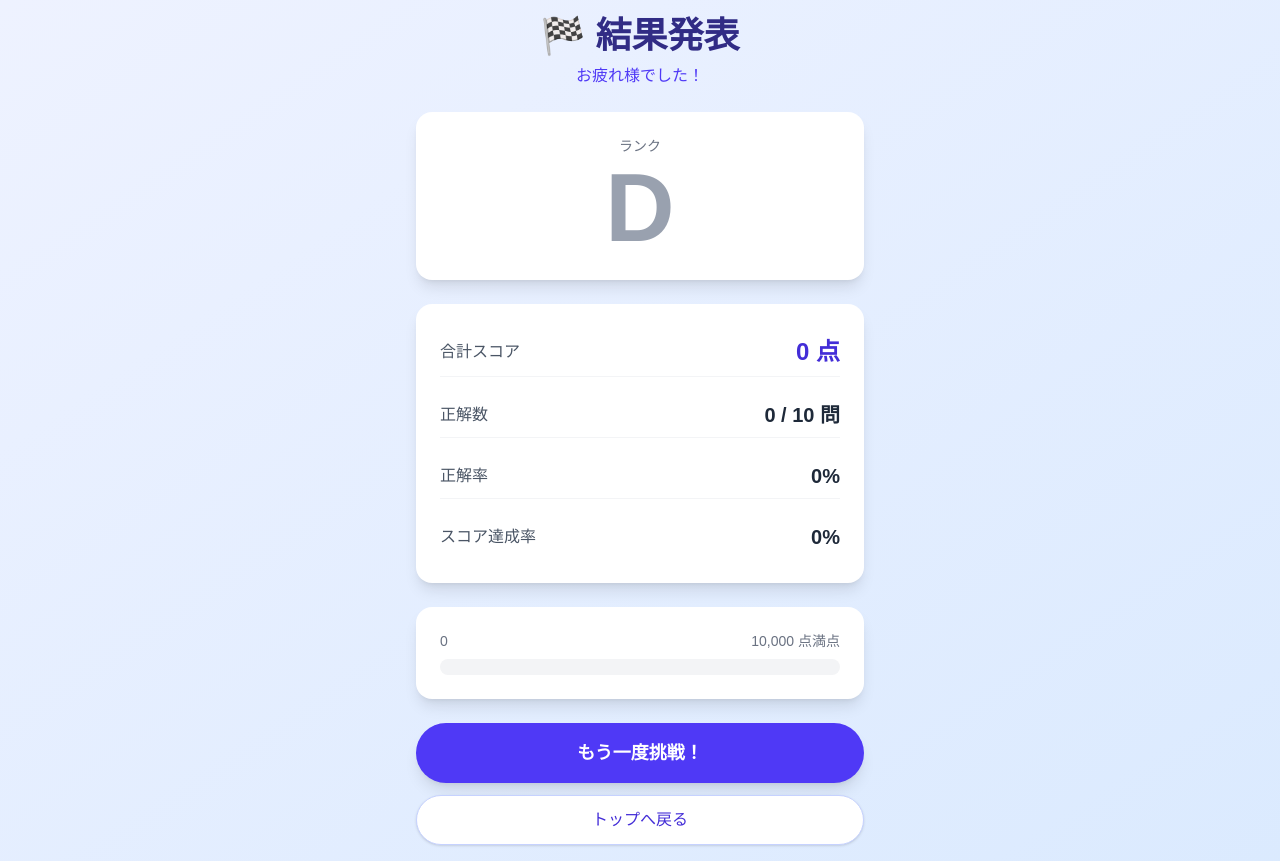
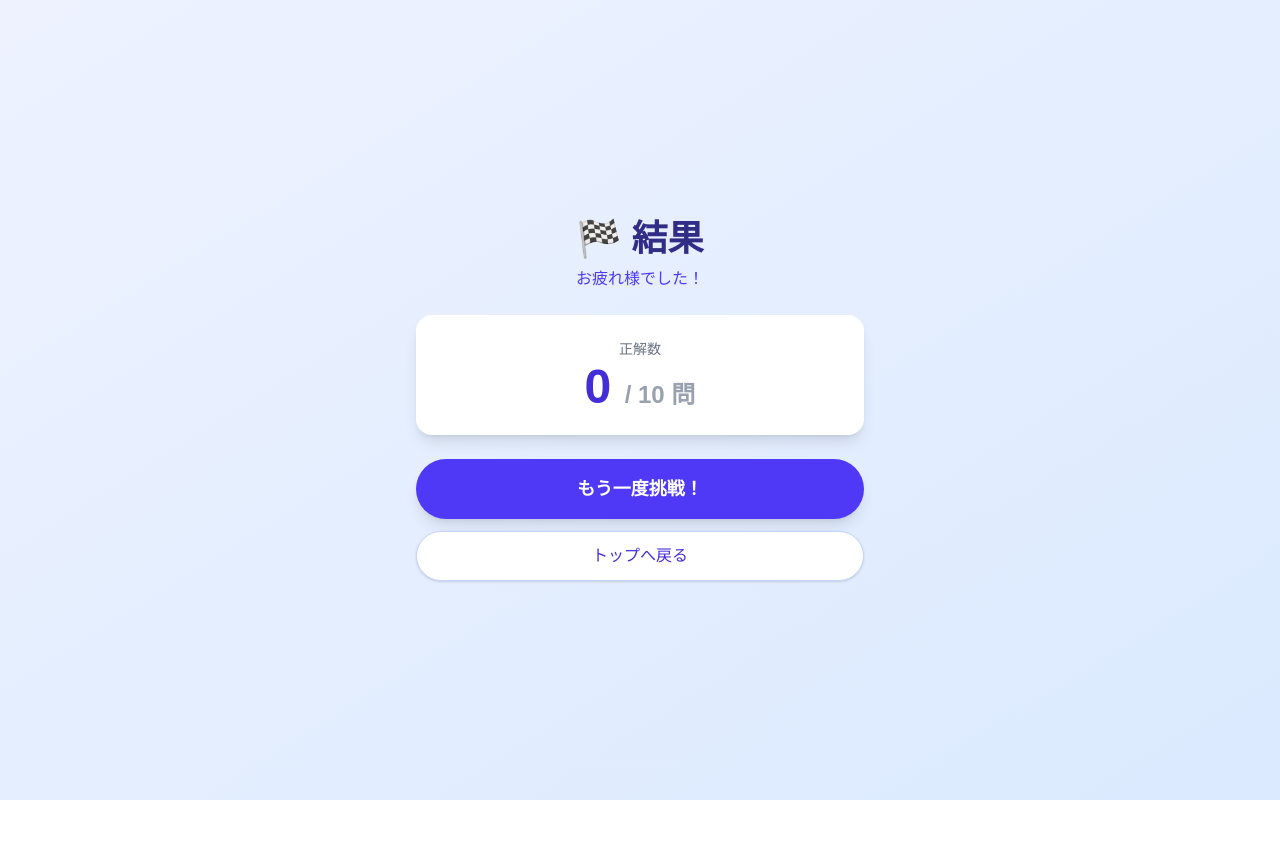
Before and after one commit to chris9609/quiz, a Next.js app: page /result in a window 1280 px wide. After the commit the page ends 800 px from the top, so only its background shows below. Built offline with nearby package versions, Linux system fonts and the light colour scheme.

Commit message:
点数とランクを廃止し、結果画面を正解数と振り返りだけに変更

```diff
--- a/app/quiz/QuizClient.tsx
+++ b/app/quiz/QuizClient.tsx
@@ -3,7 +3,6 @@
 import { useState, useEffect, useRef, useCallback } from "react";
 import { useRouter } from "next/navigation";
 import { type Quiz } from "@/lib/quizData";
-import { calculateScore } from "@/lib/score";
 import { isCorrectAnswer } from "@/lib/answerCheck";
 import { type QuizResult, saveQuizResults } from "@/lib/quizResults";
 
@@ -21,7 +20,7 @@ export default function QuizClient({ quizzes }: { quizzes: Quiz[] }) {
   const [charsShown, setCharsShown] = useState(0);
   const [phase, setPhase] = useState<Phase>("revealing");
   const [userAnswer, setUserAnswer] = useState("");
-  const [lastResult, setLastResult] = useState<{ correct: boolean; score: number; answer: string } | null>(null);
+  const [lastResult, setLastResult] = useState<{ correct: boolean; answer: string } | null>(null);
   const [results, setResults] = useState<QuizResult[]>([]);
 
   const inputRef = useRef<HTMLInputElement>(null);
@@ -81,9 +80,6 @@ export default function QuizClient({ quizzes }: { quizzes: Quiz[] }) {
       currentQuiz.answer,
       currentQuiz.accepted_answers
     );
-    const score = correct
-      ? calculateScore(currentQuiz.question.length, charsShown)
-      : 0;
 
     const result: QuizResult = {
       quizId: currentQuiz.id,
@@ -93,11 +89,10 @@ export default function QuizClient({ quizzes }: { quizzes: Quiz[] }) {
       correct,
       charsShown,
       totalChars: currentQuiz.question.length,
-      score,
     };
 
     feedbackAtRef.current = Date.now();
-    setLastResult({ correct, score, answer: currentQuiz.answer });
+    setLastResult({ correct, answer: currentQuiz.answer });
     setResults((prev) => [...prev, result]);
     setPhase("feedback");
   };
@@ -105,11 +100,10 @@ export default function QuizClient({ quizzes }: { quizzes: Quiz[] }) {
   const nextQuestion = useCallback(() => {
     const nextIndex = questionIndex + 1;
     if (nextIndex >= questions.length) {
-      const totalScore = results.reduce((s, r) => s + r.score, 0);
       const correctCount = results.filter((r) => r.correct).length;
       saveQuizResults(results);
       router.push(
-        `/result?score=${totalScore}&correct=${correctCount}&total=${questions.length}`
+        `/result?correct=${correctCount}&total=${questions.length}`
       );
       return;
     }
@@ -240,11 +234,6 @@ export default function QuizClient({ quizzes }: { quizzes: Quiz[] }) {
             <p className="text-center text-gray-600">
               正解: <span className="font-bold text-gray-800">{lastResult.answer}</span>
             </p>
-            {lastResult.correct && (
-              <p className="text-center text-green-700 font-semibold text-lg">
-                +{lastResult.score} 点
-              </p>
-            )}
             <div className="text-center">
               <button
                 onClick={nextQuestion}
--- a/app/result/ResultList.tsx
+++ b/app/result/ResultList.tsx
@@ -93,14 +93,9 @@ export default function ResultList() {
       <ol className="space-y-4">
         {results.map((r, i) => (
           <li key={i} className="border-b border-gray-100 last:border-b-0 pb-4 last:pb-0 space-y-2">
-            <div className="flex items-center justify-between">
-              <span className="text-sm font-medium text-gray-500">
-                {r.correct ? "⭕" : "❌"} 第{i + 1}問
-              </span>
-              <span className={`text-sm font-bold ${r.correct ? "text-green-700" : "text-gray-400"}`}>
-                {r.correct ? `+${r.score} 点` : "0 点"}
-              </span>
-            </div>
+            <span className="text-sm font-medium text-gray-500">
+              {r.correct ? "⭕" : "❌"} 第{i + 1}問
+            </span>
             <p className="text-gray-800 leading-relaxed">
               {r.question.slice(0, r.charsShown)}
               {r.charsShown < r.question.length && (
--- a/app/result/page.tsx
+++ b/app/result/page.tsx
@@ -1,83 +1,30 @@
 import Link from "next/link";
-import { MAX_SCORE_PER_QUESTION, QUESTIONS_PER_GAME } from "@/lib/score";
+import { QUESTIONS_PER_GAME } from "@/lib/quizData";
 import ResultList from "./ResultList";
 
 type Props = {
-  searchParams: Promise<{ score?: string; correct?: string; total?: string }>;
+  searchParams: Promise<{ correct?: string; total?: string }>;
 };
 
-/**
- * ランクは「スコア達成率」と「正解率」の両方で決める。
- * スコアには正解の基礎点が含まれるので達成率だけ見ると、
- * 半分しか当たっていないプレイと全問正解（ただし遅い）が同じ帯に来てしまう。
- */
-function determineRank(scoreRate: number, accuracy: number) {
-  if (scoreRate >= 70 && accuracy >= 90) return { rank: "S", color: "text-yellow-500" };
-  if (scoreRate >= 50 && accuracy >= 70) return { rank: "A", color: "text-indigo-600" };
-  if (scoreRate >= 30 && accuracy >= 50) return { rank: "B", color: "text-green-600" };
-  if (accuracy >= 30) return { rank: "C", color: "text-gray-500" };
-  return { rank: "D", color: "text-gray-400" };
-}
-
+/** 点数やランクは出さず、正解数と「今回の問題」の振り返りだけを見せる（学習用ツールとしての割り切り） */
 export default async function ResultPage({ searchParams }: Props) {
   const params = await searchParams;
-  const score = parseInt(params.score ?? "0", 10);
   const correct = parseInt(params.correct ?? "0", 10);
   const total = parseInt(params.total ?? String(QUESTIONS_PER_GAME), 10);
-
-  const accuracy = total > 0 ? Math.round((correct / total) * 100) : 0;
-  const maxScore = total * MAX_SCORE_PER_QUESTION;
-  const scoreRate = maxScore > 0 ? Math.round((score / maxScore) * 100) : 0;
-  const { rank, color: rankColor } = determineRank(scoreRate, accuracy);
 
   return (
     <div className="flex flex-1 flex-col items-center justify-center min-h-screen bg-gradient-to-br from-indigo-50 to-blue-100 p-4">
       <div className="w-full max-w-md space-y-6">
         <div className="text-center space-y-2">
-          <h1 className="text-4xl font-bold text-indigo-900">🏁 結果発表</h1>
+          <h1 className="text-4xl font-bold text-indigo-900">🏁 結果</h1>
           <p className="text-indigo-600">お疲れ様でした！</p>
         </div>
 
-        {/* Rank */}
         <div className="bg-white rounded-2xl shadow-lg p-6 text-center">
-          <p className="text-gray-500 text-sm font-medium mb-1">ランク</p>
-          <p className={`text-8xl font-black ${rankColor}`}>{rank}</p>
-        </div>
-
-        {/* Stats */}
-        <div className="bg-white rounded-2xl shadow-lg p-6 space-y-4">
-          <div className="flex justify-between items-center py-2 border-b border-gray-100">
-            <span className="text-gray-600">合計スコア</span>
-            <span className="text-2xl font-bold text-indigo-700">{score.toLocaleString()} 点</span>
-          </div>
-          <div className="flex justify-between items-center py-2 border-b border-gray-100">
-            <span className="text-gray-600">正解数</span>
-            <span className="text-xl font-bold text-gray-800">
-              {correct} / {total} 問
-            </span>
-          </div>
-          <div className="flex justify-between items-center py-2 border-b border-gray-100">
-            <span className="text-gray-600">正解率</span>
-            <span className="text-xl font-bold text-gray-800">{accuracy}%</span>
-          </div>
-          <div className="flex justify-between items-center py-2">
-            <span className="text-gray-600">スコア達成率</span>
-            <span className="text-xl font-bold text-gray-800">{scoreRate}%</span>
-          </div>
-        </div>
-
-        {/* Score bar */}
-        <div className="bg-white rounded-2xl shadow-lg p-6 space-y-2">
-          <div className="flex justify-between text-sm text-gray-500">
-            <span>0</span>
-            <span>{maxScore.toLocaleString()} 点満点</span>
-          </div>
-          <div className="w-full bg-gray-100 rounded-full h-4">
-            <div
-              className="bg-indigo-500 h-4 rounded-full transition-all duration-700"
-              style={{ width: `${scoreRate}%` }}
-            />
-          </div>
+          <p className="text-gray-500 text-sm font-medium mb-1">正解数</p>
+          <p className="text-5xl font-black text-indigo-700">
+            {correct} <span className="text-2xl font-bold text-gray-400">/ {total} 問</span>
+          </p>
         </div>
 
         <ResultList />
--- a/lib/quizData.ts
+++ b/lib/quizData.ts
@@ -1,5 +1,4 @@
 import { createClient } from './supabase/server'
-import { QUESTIONS_PER_GAME } from './score'
 
 export type Quiz = {
   id: string
@@ -7,6 +6,9 @@ export type Quiz = {
   answer: string
   accepted_answers: string[]
 }
+
+/** 1プレイあたりの出題数 */
+export const QUESTIONS_PER_GAME = 10
 
 /** Fisher-Yates シャッフル（引数は破壊しない） */
 function shuffle<T>(items: T[]): T[] {
--- a/lib/quizResults.ts
+++ b/lib/quizResults.ts
@@ -1,6 +1,6 @@
 /**
  * 1プレイ分の回答結果。クイズ画面 → 結果画面へ sessionStorage で受け渡す
- * （スコアなどの集計値は URL で渡しているが、10 問分の本文は URL に載せるには長すぎる）。
+ * （正解数などの集計値は URL で渡しているが、10 問分の本文は URL に載せるには長すぎる）。
  */
 export type QuizResult = {
   /** Anki ボタン用。この項目を足す前に保存された結果には無い */
@@ -11,7 +11,6 @@ export type QuizResult = {
   correct: boolean
   charsShown: number
   totalChars: number
-  score: number
 }
 
 export const QUIZ_RESULTS_STORAGE_KEY = 'quiz:lastResults'
--- a/lib/score.ts
+++ /dev/null
@@ -1,27 +0,0 @@
-/**
- * スコア計算。DB にもブラウザにも依存しない純粋関数だけを置く
- * （lib/quizData.ts は supabase クライアントを読み込むので、ここに分けてテスト可能にしている）。
- */
-
-/** 1プレイあたりの出題数 */
-export const QUESTIONS_PER_GAME = 10
-
-/** 正解したときの基礎点。ここに速度ボーナスが乗る */
-const BASE_SCORE = 300
-/** 早く押すほど乗るボーナスの上限（BASE_SCORE と合わせて 1 問 1000 点満点） */
-const SPEED_BONUS_MAX = 700
-
-/** 満点（結果画面の達成率・ランク計算に使う） */
-export const MAX_SCORE_PER_QUESTION = BASE_SCORE + SPEED_BONUS_MAX
-
-/**
- * 1 問あたりのスコア。
- * 正解なら基礎点が入り、そこに「残り何文字で押せたか」の割合でボーナスが乗る。
- * 全文表示されてから答えても基礎点は残る（0 点にはしない）。
- */
-export function calculateScore(totalChars: number, charsShown: number): number {
-  if (totalChars <= 0) return BASE_SCORE
-  const shown = Math.min(Math.max(charsShown, 0), totalChars)
-  const remainingRatio = 1 - shown / totalChars
-  return BASE_SCORE + Math.round(remainingRatio * SPEED_BONUS_MAX)
-}
```
Also changed, not shown: 2 other files (tests, documents, lock files or other folders).
